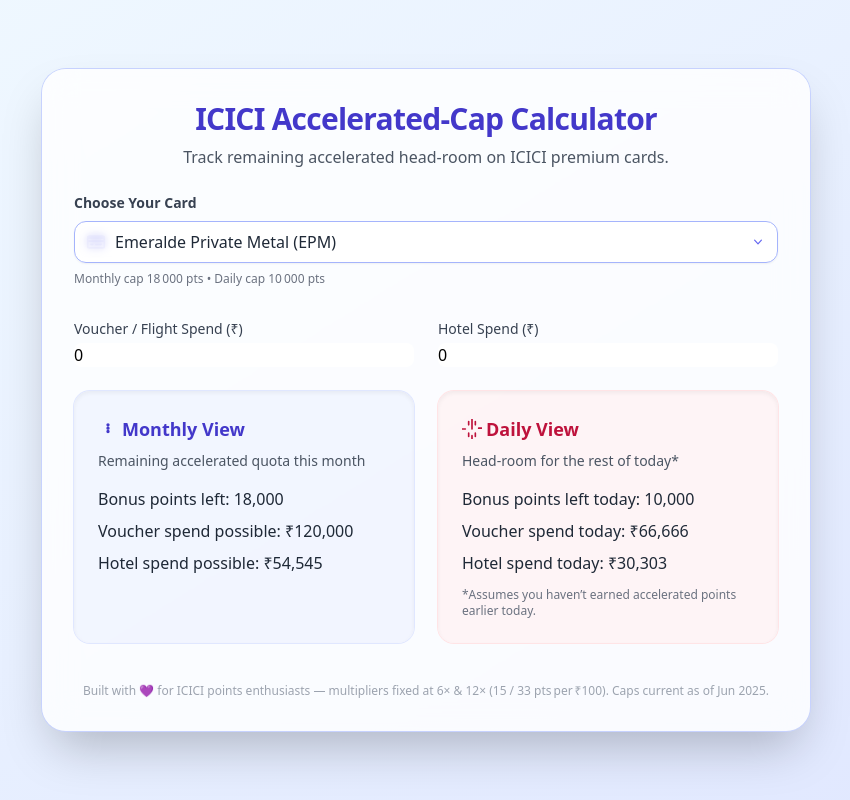
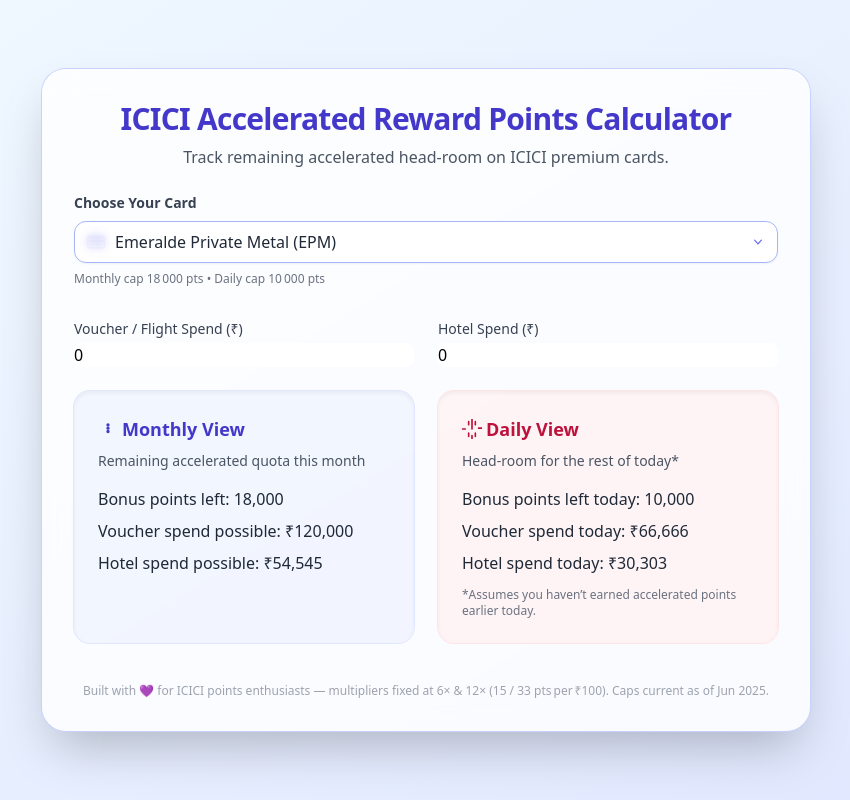
Before and after one commit to buildtobreak/ICICI-Credit-Caps, a plain HTML site: page index.html in a window 1280 px wide. Shown: the whole page, without its empty margins (214-1064 px from the left). Drawn offline with nearby package versions, Linux system fonts and the light colour scheme.

Commit message:
Update index.html

```diff
--- a/index.html
+++ b/index.html
@@ -9,7 +9,7 @@
 </head>
 <body class="min-h-screen bg-gradient-to-br from-sky-50 to-indigo-100 flex items-center justify-center p-6 font-sans">
   <main x-data="capCalc()" class="w-full max-w-3xl bg-white/80 backdrop-blur-lg rounded-3xl shadow-2xl p-8 ring-1 ring-indigo-200">
-    <h1 class="text-3xl font-extrabold text-indigo-700 text-center mb-2 tracking-tight">ICICI Accelerated‑Cap Calculator</h1>
+    <h1 class="text-3xl font-extrabold text-indigo-700 text-center mb-2 tracking-tight">ICICI Accelerated Reward Points Calculator</h1>
     <p class="text-center text-gray-600 mb-6">Track remaining accelerated head‑room on ICICI premium cards.</p>
 
     <div class="mb-8">
```
